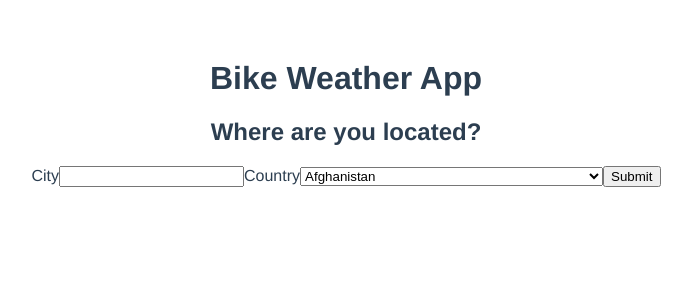
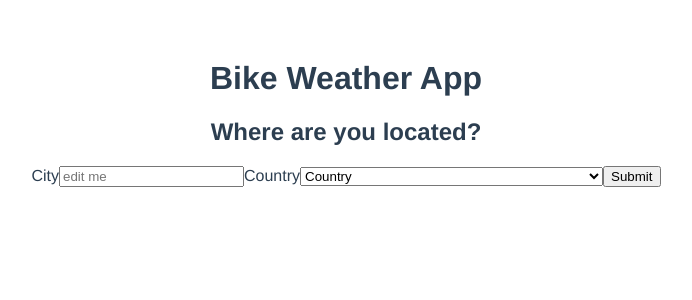
Before and after one commit to coleenhuang/bikeweatherapp-vue, a Vue app: page / in a window 1280 px wide. Shown: the top 300 px of the page, without its empty margins (294-986 px from the left). Built offline with nearby package versions, Linux system fonts and the light colour scheme.

Commit message:
added event listener to location form

```diff
--- a/src/components/page/StartPage.vue
+++ b/src/components/page/StartPage.vue
@@ -1,14 +1,15 @@
 <template>
     <main>
         <h2>Where are you located?</h2>
-        <form class="user-location">
+        <form class="user-location" v-on:submit='submit'>
             <label for='city'>
               <span>City</span>
-              <input type='text' id='city' name='city'>
+              <input type='text' v-model="message" placeholder="edit me">
             </label>
             <label for='country'>
               <span>Country</span>
-              <select>
+              <select v-model="selected">
+                <option disabled value="">Country</option>
                 <option v-for="(option, index) in options"
                     :key="index" :value="option.code">
                     {{option.name}}
@@ -21,26 +22,24 @@
 </template>
 
 <script>
-//pass in with options prop
-
-//fix this later
-/*function loadCountriesMenu(countryObject) {
-    //loads dropdown menu for countries
-    const selectEl = document.querySelector('#country');
-    const countries = countryObject.forEach(country => {
-        let el = document.createElement("option");
-        el.textContent = country.name;
-        el.value = country.code;
-        selectEl.appendChild(el)
-    });
-}*/
 import countries from '../../store/countries'
 export default {
-    name: 'StartPage',
-    data(){
+  name: 'StartPage',
+  data(){
     return{
+      selected: '',
+      message:'',
       options: countries
     };
+  },
+  methods: {
+    submit: function(event) {
+      let vm = this;
+      event.preventDefault();
+      if (event) {
+        console.log(vm.message)
+        console.log(vm.selected)
+      }}
   }
 }
 </script>
```
